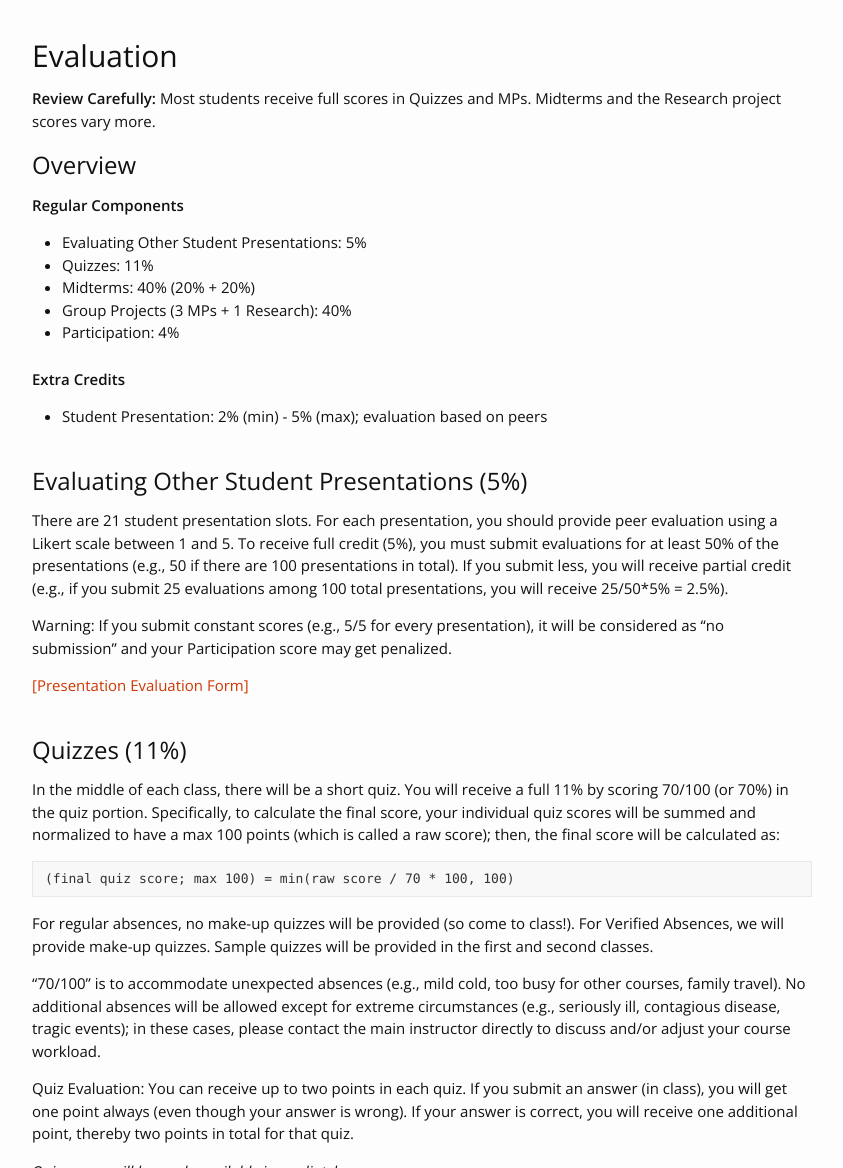
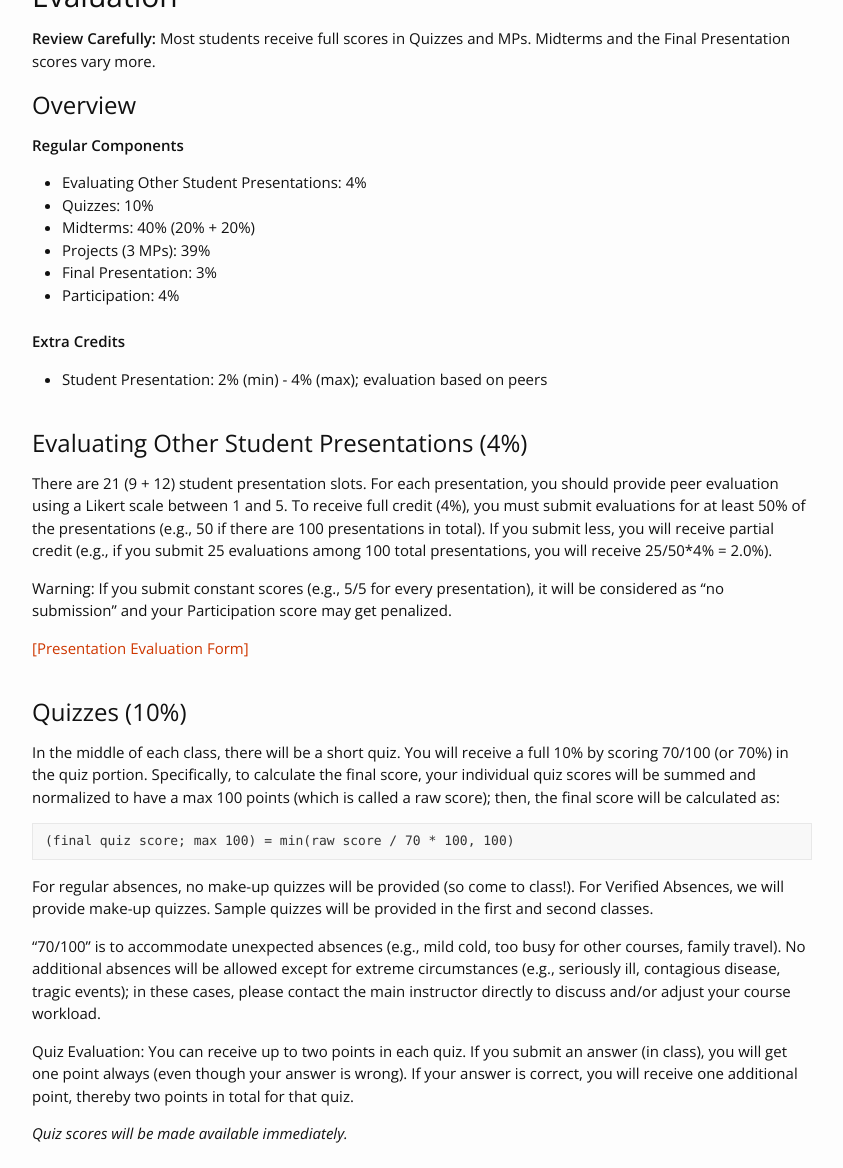
Before and after one commit to pyongjoo/pyongjoo.github.io, a Jekyll site: the page built from teaching/fall2025/cs511.md, in a window 1280 px wide and 1400 px high, scrolled down 1381 px, cut to the strip 232-1400 px from the top of the window. Shown: the whole strip, without its empty margins (218-1061 px from the left). Built offline with Jekyll 4.4.1, drawn with Linux system fonts in a browser that asks for light colours; some of the changed text lies outside the part shown.

Commit message:
updated syllabus

```diff
--- a/teaching/fall2025/cs511.md
+++ b/teaching/fall2025/cs511.md
@@ -16,12 +16,12 @@
   <li>Office Hours: After class in person at Rm 2114 Siebel for CS</li>
 </ul>
 
-<p style="margin-top: -15px;"> <b>TA 1:</b> TBD</p>
+<p style="margin-top: -15px;"> <b>TA 1:</b> Kiran Hombal (khombal2@illinois.edu)</p>
 <ul style="margin-top: -15px;">
   <li>Office Hours: TBD</li>
 </ul>
 
-<p style="margin-top: -15px;"> <b>TA 2:</b> TBD</p>
+<p style="margin-top: -15px;"> <b>TA 2:</b> Xinying Zheng (xz112@illinois.edu)</p>
 <ul style="margin-top: -15px;">
   <li>Office Hours: TBD</li>
 </ul>
@@ -42,9 +42,9 @@
 
 <p style="margin-top: -15px;"> <b>Your main workload as a student will be </b> </p>
 <ul style="margin-top: -15px;">
-  <li>Understanding papers (take a quiz every class and two midterms)</li>
-  <li>Participating in group projects (3 MPs and 1 research)</li>
-  <li>(Optional) presenting a paper for 5% extra credits</li>
+  <li>Understanding papers (one quiz per class; two midterms)</li>
+  <li>Participating in group projects (3 MPs)</li>
+  <li>(Optional) presenting a paper for 4% extra credits</li>
 </ul>
 
 
@@ -59,43 +59,44 @@
 
 Paper links and detailed topics will be updated as the semester progresses.
 
-<iframe src="https://docs.google.com/spreadsheets/d/e/2PACX-1vTE1MJGGVXRWwuj480WTmNhDCa-ZKFszmOXrX5MiDUwt0rXXylud8vCR8EqNvJSIPdxTYnhHAbAvf1W/pubhtml?gid=0&amp;single=true&amp;widget=false&amp;headers=false&amp;chrome=false" width="555" height="720"></iframe>
+<iframe src="https://docs.google.com/spreadsheets/d/e/2PACX-1vTE1MJGGVXRWwuj480WTmNhDCa-ZKFszmOXrX5MiDUwt0rXXylud8vCR8EqNvJSIPdxTYnhHAbAvf1W/pubhtml?gid=0&amp;single=true&amp;widget=false&amp;headers=false&amp;chrome=false" width="510" height="660"></iframe>
 
 <br/>
 
 ## Evaluation
 
 **Review Carefully:**  Most students receive full scores in Quizzes and MPs.
-Midterms and the Research project scores vary more.
+Midterms and the Final Presentation scores vary more.
 
 
 <h3 style="margin-top: 20px;">Overview</h3>
 
 **Regular Components**
 
-- Evaluating Other Student Presentations: 5%
-- Quizzes: 11%
+- Evaluating Other Student Presentations: 4%
+- Quizzes: 10%
 - Midterms: 40% (20% + 20%)
-- Group Projects (3 MPs + 1 Research): 40%
+- Projects (3 MPs): 39%
+- Final Presentation: 3%
 - Participation: 4%
 
 **Extra Credits**
 
-- Student Presentation: 2% (min) - 5% (max); evaluation based on peers
+- Student Presentation: 2% (min) - 4% (max); evaluation based on peers
 
 
-<h3 style="margin-top: 40px;">Evaluating Other Student Presentations (5%)</h3>
+<h3 style="margin-top: 40px;">Evaluating Other Student Presentations (4%)</h3>
 
-There are 21 student presentation slots. For each presentation, you should provide peer evaluation using a Likert scale between 1 and 5. To receive full credit (5%), you must submit evaluations for at least 50% of the presentations (e.g., 50 if there are 100 presentations in total). If you submit less, you will receive partial credit (e.g., if you submit 25 evaluations among 100 total presentations, you will receive 25/50*5% = 2.5%).
+There are 21 (9 + 12) student presentation slots. For each presentation, you should provide peer evaluation using a Likert scale between 1 and 5. To receive full credit (4%), you must submit evaluations for at least 50% of the presentations (e.g., 50 if there are 100 presentations in total). If you submit less, you will receive partial credit (e.g., if you submit 25 evaluations among 100 total presentations, you will receive 25/50*4% = 2.0%).
 
 Warning: If you submit constant scores (e.g., 5/5 for every presentation), it will be considered as "no submission" and your Participation score may get penalized.
 
 [[Presentation Evaluation Form]]()
 
 
-<h3 style="margin-top: 40px;">Quizzes (11%)</h3>
+<h3 style="margin-top: 40px;">Quizzes (10%)</h3>
 
-In the middle of each class, there will be a short quiz. You will receive a full 11% by scoring 70/100 (or 70%) in the quiz portion. Specifically, to calculate the final score, your individual quiz scores will be summed and normalized to have a max 100 points (which is called a raw score); then, the final score will be calculated as:
+In the middle of each class, there will be a short quiz. You will receive a full 10% by scoring 70/100 (or 70%) in the quiz portion. Specifically, to calculate the final score, your individual quiz scores will be summed and normalized to have a max 100 points (which is called a raw score); then, the final score will be calculated as:
 
     (final quiz score; max 100) = min(raw score / 70 * 100, 100)
 
@@ -115,7 +116,7 @@
 *Your midterm scores will be released within one week. This delay is to accomodate the students who may be taking online exams.*
 
 
-<h3 style="margin-top: 40px;">Projects (40%): three MPs and one research project</h3>
+<h3 style="margin-top: 40px;">Projects (39%): three MPs</h3>
 
 Four students will form a group for the project. The goal of the projects is to learn well-known (modern) systems in the area of large-scale data management. Please read the following document to learn more about what tasks will be accomplished.
 
@@ -124,12 +125,17 @@
 Late submissions will receive a 20% point reduction every day. For example, if you submit within the first day after the deadline, you will receive up to 80/100. After five days, you will receive 0 points. We will check both report submission times (if required) and the last timestamps of code changes (e.g., on GitHub).
 
 
+<h3 style="margin-top: 40px;">Final Presentation (3%)</h3>
+
+Details about the final presentation will be provided later in the semester.
+
+
 <h3 style="margin-top: 40px;">Participation (4%)</h3>
 
 Your in-class participation will be evaluated based on your participation in questions/discussions. If you ask questions or participate in discussions either in class or **online**, claim your contribution using [this Google Form]() within two days of the class. You should not falsely claim your contribution (e.g., by submitting forms without actually asking questions), which will be in violation of the code.
 
 
-<h3 style="margin-top: 40px;">Extra Credit: Student Presentation (5%)</h3>
+<h3 style="margin-top: 40px;">Extra Credit: Student Presentation (4%)</h3>
 
 **Presentation Scores**
 
@@ -141,10 +147,6 @@
 
 *Your presentation scores will only be released almost at end of the semester
 due to normalization process.*
-
-**Early-bird Bonus**
-
-To encourage presenting papers we cover earlier weeks of this course, we will give an additional bonus by scaling up your "presentation score" (up to 20%). That is, if you present in the second week (Lecture No 4), scaling factor 1.2 will be applied to your "presentation score", making your final score "presentation score" * 1.2. The scaling ratio decreases over time. For more details, please see this Presentation Schedule (to view this document, you must be logged in using an Illinois account).
 
 
 <br/>
```
